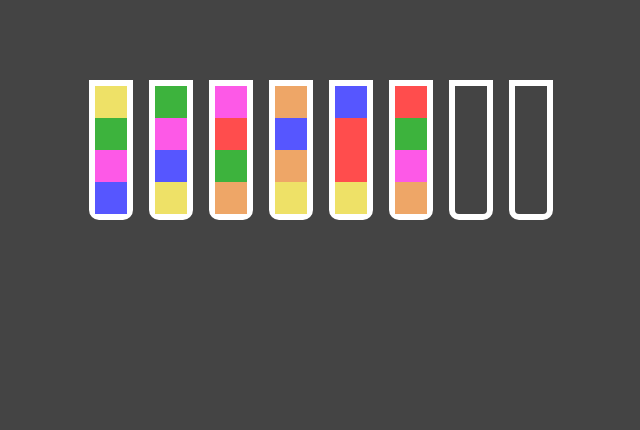
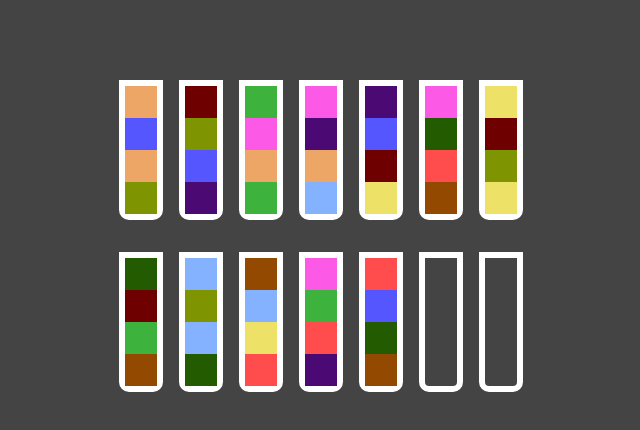
Before and after one commit to kyttike/watersort, a React (Create React App) app: page / in a window 1280 px wide. Shown: the top 430 px of the page, without its empty margins (319-959 px from the left). Built offline with nearby package versions, Linux system fonts and the light colour scheme.

Commit message:
Move vials to two rows

```diff
--- a/public/index.html
+++ b/public/index.html
@@ -7,7 +7,7 @@
     <meta name="theme-color" content="#000000" />
     <meta
       name="description"
-      content="Web site created using create-react-app"
+      content="Sort water"
     />
     <link rel="apple-touch-icon" href="%PUBLIC_URL%/logo192.png" />
     <!--
@@ -24,7 +24,7 @@
       work correctly both with client-side routing and a non-root public URL.
       Learn how to configure a non-root public URL by running `npm run build`.
     -->
-    <title>React App</title>
+    <title>Sortwater</title>
   </head>
   <body>
     <noscript>You need to enable JavaScript to run this app.</noscript>
--- a/src/App.css
+++ b/src/App.css
@@ -1,6 +1,11 @@
 .game-container {
   display: flex;
+  flex-direction: column;
   flex-wrap: wrap;
-  justify-content: center;
+  align-items: center;
   margin-top: min(6rem, 10vh);
 }
+
+.game-container--row {
+  display: flex;
+}
--- a/src/App.tsx
+++ b/src/App.tsx
@@ -6,13 +6,26 @@ import { getRandomGamedata } from './utils';
 export type VialState = string[];
 type GameState = VialState[];
 
-const colors = ['#ff4d4d', '#3db33d', '#5656ff', '#eee167', '#fd59e7', '#eea667'];
+const colors = [
+  '#ff4d4d',
+  '#3db33d',
+  '#5656ff',
+  '#eee167',
+  '#fd59e7',
+  '#eea667',
+  '#84b2ff',
+  '#6e0000',
+  '#4a0973',
+  '#235b00',
+  '#944900',
+  '#7e9400',
+];
 const maxVialSize = 4;
 const vialData: GameState = getRandomGamedata(colors, maxVialSize).concat([[], []]);
 
 const pourLiquid = (gameState: string[][], sourceIndex: number, targetIndex: number): GameState => {
-  const sourceVial = gameState[sourceIndex];
-  const targetVial = gameState[targetIndex];
+  const sourceVial = [...gameState[sourceIndex]];
+  const targetVial = [...gameState[targetIndex]];
   console.log(sourceVial, targetVial);
   while (true) {
     if (targetVial.length === maxVialSize || sourceVial.length === 0) {
@@ -26,14 +39,15 @@ const pourLiquid = (gameState: string[][], sourceIndex: number, targetIndex: num
     targetVial.push(sourceVial.pop() as string);
   }
   let newGameState = [...gameState];
-  newGameState[sourceIndex] = [...sourceVial];
-  newGameState[targetIndex] = [...targetVial];
+  newGameState[sourceIndex] = sourceVial;
+  newGameState[targetIndex] = targetVial;
   return newGameState;
 };
 
 function App() {
   const [selectedVial, setSelectedVial] = useState<number>();
   const [gameState, setGameState] = useState(vialData);
+
   const selectVial = (selectedVialIndex: number): void => {
     if (selectedVial === undefined) {
       setSelectedVial(selectedVialIndex);
@@ -48,16 +62,34 @@ function App() {
     }
   };
 
+  let indexedState = gameState.map((vial, index) => ({
+    index,
+    vial,
+  }));
+  let rows;
+  if (indexedState.length <= 5) {
+    rows = [indexedState];
+  } else {
+    rows = [
+      indexedState.slice(0, Math.ceil(indexedState.length / 2)),
+      indexedState.slice(Math.ceil(indexedState.length / 2), indexedState.length),
+    ];
+  }
+
   return (
     <div className="game-container">
-      {gameState.map((vial, index) => (
-        <Vial
-          key={index}
-          vialState={vial}
-          onClick={() => selectVial(index)}
-          selected={selectedVial === index}
-          size={maxVialSize}
-        />
+      {rows.map((row, rowIndex) => (
+        <div className="game-container--row" key={rowIndex}>
+          {row.map((vialData) => (
+            <Vial
+              key={vialData.index}
+              vialState={vialData.vial}
+              onClick={() => selectVial(vialData.index)}
+              selected={selectedVial === vialData.index}
+              size={maxVialSize}
+            />
+          ))}
+        </div>
       ))}
     </div>
   );
```
